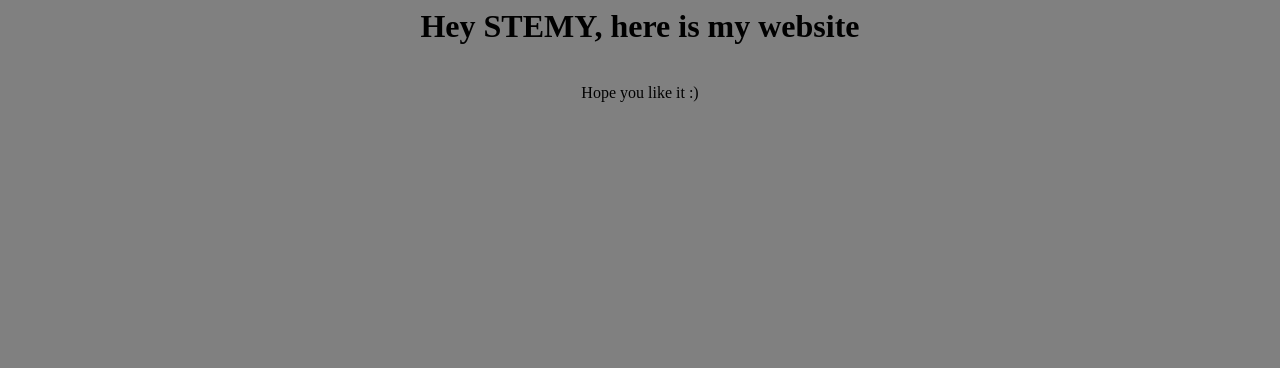
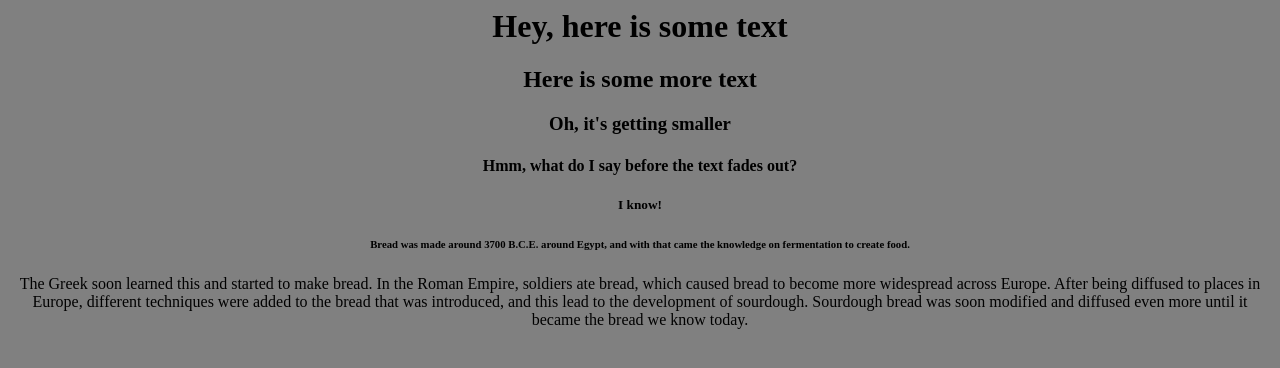
Before and after one commit to AryanOGosw/stemywebsite, a plain HTML site: page index.html in a window 1280 px wide. Drawn offline with Linux system fonts and the light colour scheme.

Commit message:
Update index.html

```diff
--- a/index.html
+++ b/index.html
@@ -1,11 +1,18 @@
+<!--Hello STEMY-->
 <html>
   <head>
     <title>STEMY Website</title>
     <link rel="stylesheet" href="style.css">
   </head>
   <body>
-    <h1>Hey STEMY, here is my website</h1>
-    <br>
-    <label>Hope you like it :)</label>
+    <h1>Hey, here is some text</h1>
+    <h2>Here is some more text</h2>
+    <h3>Oh, it's getting smaller</h3>
+    <h4>Hmm, what do I say before the text fades out?</h4>
+    <h5>I know!</h5>
+    <h6>Bread was made around 3700 B.C.E. around Egypt, and with that came the knowledge on fermentation to create food.</h6>
+    <h7>The Greek soon learned this and started to make bread. In the Roman Empire, soldiers ate bread, which caused bread to become more widespread across Europe.</h7>
+    <h8>After being diffused to places in Europe, different techniques were added to the bread that was introduced, and this lead to the development of sourdough.</h8>
+    <h9>Sourdough bread was soon modified and diffused even more until it became the bread we know today.</h9>
   </body>
 </html>
```
